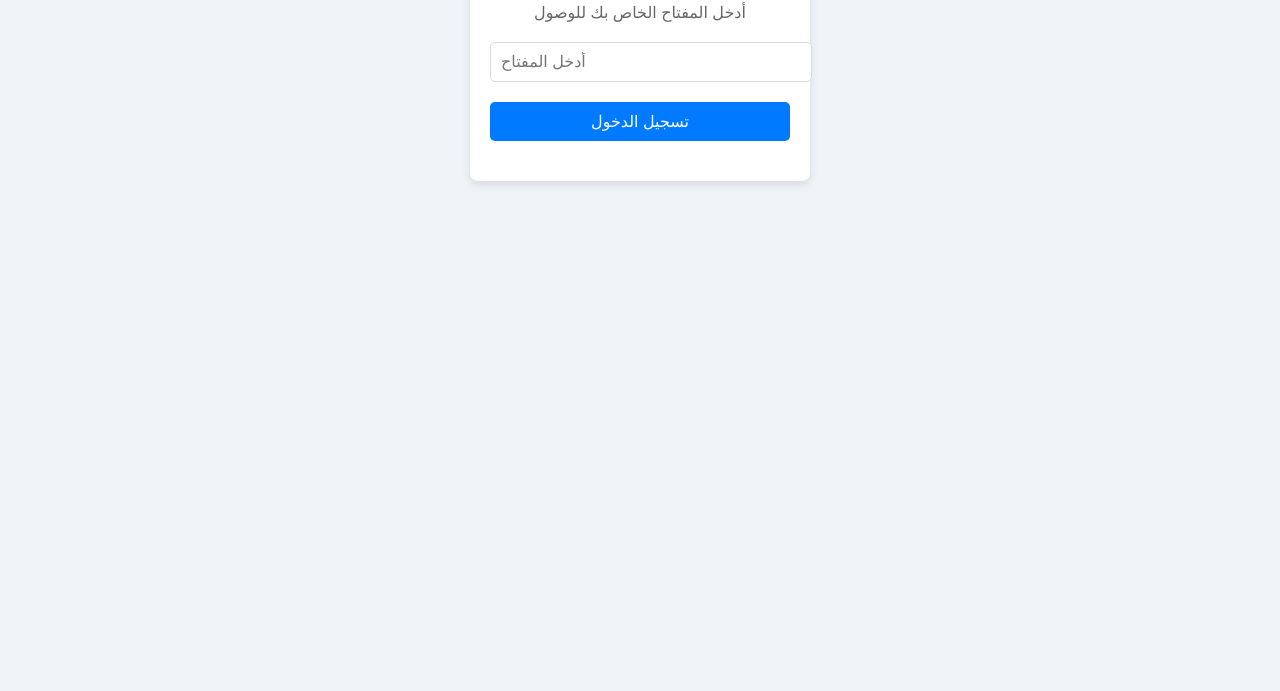
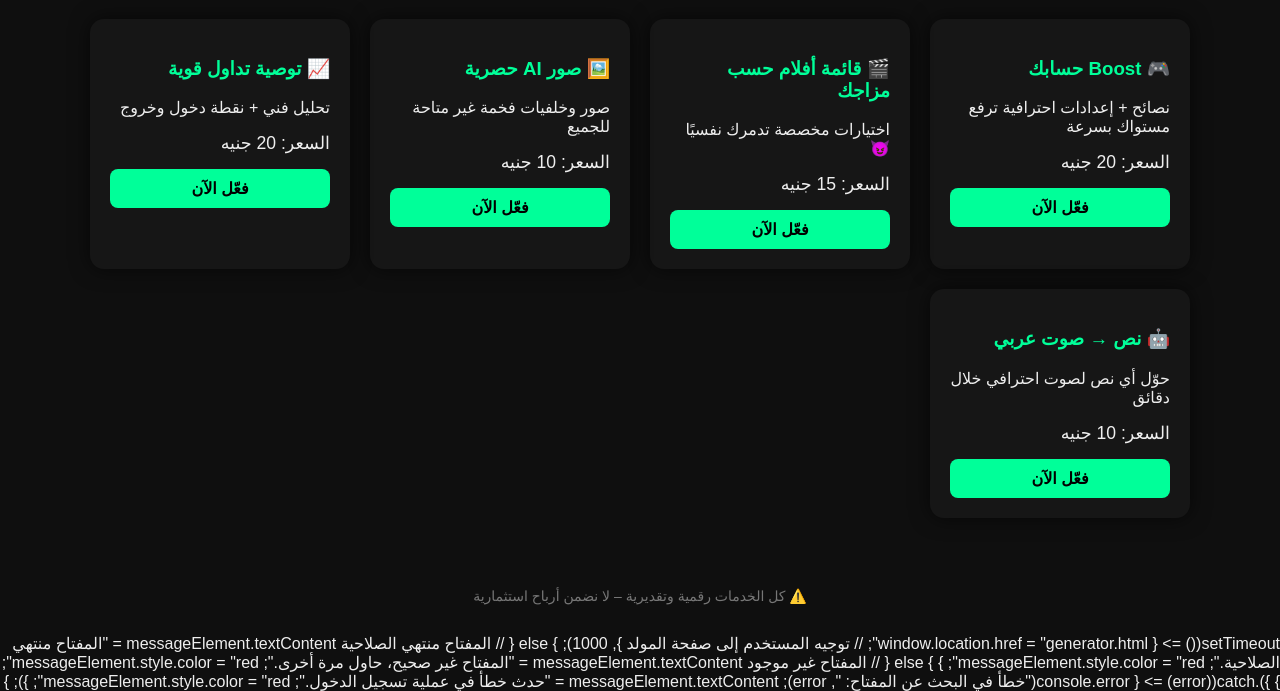
Before and after one commit to Deshaio/Egycrsh, a plain HTML site: page index.html in a window 1280 px wide. Shown: the part 356-1047 px from the top of the page. Before the commit the page ends 800 px from the top, so only its background shows below. Drawn offline with Linux system fonts and the light colour scheme.

Commit message:
Revamp index.html for ZANGR Smart Store

```diff
--- a/index.html
+++ b/index.html
@@ -1,66 +1,77 @@
-<!DOCTYPE html>
-<html lang="ar">
+<!DOCTYPE html><html lang="ar" dir="rtl">
 <head>
-    <meta charset="UTF-8">
-    <meta name="viewport" content="width=device-width, initial-scale=1.0">
-    <title>تسجيل الدخول باستخدام مفتاح</title>
-    <link rel="stylesheet" href="styles.css">
-    <!-- Firebase SDKs -->
-    <script src="https://www.gstatic.com/firebasejs/9.18.0/firebase-app.js"></script>
-    <script src="https://www.gstatic.com/firebasejs/9.18.0/firebase-firestore.js"></script>
+  <meta charset="UTF-8" />
+  <meta name="viewport" content="width=device-width, initial-scale=1.0" />
+  <title>ZANGR Smart Store</title>
+  <style>
+    body{
+      margin:0;font-family:'Cairo',sans-serif;background:#0f0f0f;color:#eee
+    }
+    header{
+      padding:40px 20px;text-align:center;background:linear-gradient(135deg,#0f0f0f,#1b1b1b)
+    }
+    header h1{color:#00ff99;font-size:2.2em}
+    header p{color:#bbb}
+    .cta{margin-top:20px;display:inline-block;padding:12px 25px;background:#00ff99;color:#000;border-radius:8px;text-decoration:none;font-weight:bold}section{padding:40px 20px;max-width:1100px;margin:auto}
+.grid{display:grid;grid-template-columns:repeat(auto-fit,minmax(250px,1fr));gap:20px}
+.card{
+  background:#161616;border-radius:14px;padding:20px;box-shadow:0 0 20px rgba(0,0,0,.6)
+}
+.card h3{color:#00ff99}
+.price{margin:15px 0;font-size:1.1em}
+.buy{
+  display:block;text-align:center;padding:10px;background:#00ff99;color:#000;border-radius:8px;text-decoration:none;font-weight:bold
+}
+footer{text-align:center;padding:30px;color:#777;font-size:14px}
+
+  </style>
 </head>
-<body>
-    <div class="login-container">
-        <h1>تسجيل الدخول</h1>
-        <p>أدخل المفتاح الخاص بك للوصول</p>
-        <input type="text" id="key-input" placeholder="أدخل المفتاح">
-        <button onclick="validateKey()">تسجيل الدخول</button>
-        <p id="message"></p>
-    </div>
+<body><header>
+  <h1>ZANGR Smart Store 😈💲</h1>
+  <p>كل خدمة رقمية محتاجها – جرّب الأول وفعّل براحتك</p>
+  <a class="cta" href="#services">ابدأ الآن 🔥</a>
+</header><section id="services">
+  <h2>🔥 الخدمات المتاحة</h2>
+  <div class="grid"><div class="card">
+  <h3>🎮 Boost حسابك</h3>
+  <p>نصائح + إعدادات احترافية ترفع مستواك بسرعة</p>
+  <div class="price">السعر: 20 جنيه</div>
+  <a class="buy" href="https://wa.me/201000000000?text=عايز%20خدمة%20Boost">فعّل الآن</a>
+</div>
 
-    <script>
-        // تكوين Firebase
-        const firebaseConfig = {
-            apiKey: "AIzaSyD4VgqdnOqANz_6AKB8BHZyiEQm0SNO6bs",
-            authDomain: "crash-7f1fc.firebaseapp.com",
-            projectId: "crash-7f1fc",
-            storageBucket: "crash-7f1fc.appspot.com",
-            messagingSenderId: "69667083655",
-            appId: "1:69667083655:web:7153101150699885f46f22"
-        };
+<div class="card">
+  <h3>🎬 قائمة أفلام حسب مزاجك</h3>
+  <p>اختيارات مخصصة تدمرك نفسيًا 😈</p>
+  <div class="price">السعر: 15 جنيه</div>
+  <a class="buy" href="https://wa.me/201000000000?text=عايز%20قائمة%20افلام">فعّل الآن</a>
+</div>
 
-        // التحقق من تحميل Firebase قبل التهيئة
-        let app, db;
-        if (!firebase.apps.length) {
-            app = firebase.initializeApp(firebaseConfig);
-            db = firebase.firestore(app);
-        } else {
-            app = firebase.app(); // استخدام التطبيق الحالي إذا كان مهيأ
-            db = firebase.firestore(app);
-        }
+<div class="card">
+  <h3>🖼️ صور AI حصرية</h3>
+  <p>صور وخلفيات فخمة غير متاحة للجميع</p>
+  <div class="price">السعر: 10 جنيه</div>
+  <a class="buy" href="https://wa.me/201000000000?text=عايز%20صور%20AI">فعّل الآن</a>
+</div>
 
-        // التحقق من المفتاح وصلاحية الوقت
-        function validateKey() {
-            const inputKey = document.getElementById("key-input").value;
-            const messageElement = document.getElementById("message");
+<div class="card">
+  <h3>📈 توصية تداول قوية</h3>
+  <p>تحليل فني + نقطة دخول وخروج</p>
+  <div class="price">السعر: 20 جنيه</div>
+  <a class="buy" href="https://wa.me/201000000000?text=عايز%20توصية%20تداول">فعّل الآن</a>
+</div>
 
-            if (!inputKey) {
-                messageElement.textContent = "من فضلك أدخل المفتاح.";
-                messageElement.style.color = "red";
-                return;
-            }
+<div class="card">
+  <h3>🤖 نص → صوت عربي</h3>
+  <p>حوّل أي نص لصوت احترافي خلال دقائق</p>
+  <div class="price">السعر: 10 جنيه</div>
+  <a class="buy" href="https://wa.me/201000000000?text=عايز%20تحويل%20نص%20لصوت">فعّل الآن</a>
+</div>
 
-            // البحث عن المفتاح في Firestore
-            db.collection("keys").doc(inputKey).get().then((doc) => {
-                if (doc.exists) {
-                    const expiryDate = doc.data().expiryDate.toDate(); // تحويل timestamp إلى تاريخ
-                    const currentDate = new Date(); // الحصول على التاريخ الحالي
-
-                    if (currentDate <= expiryDate) {
-                        // المفتاح صالح
-                        messageElement.textContent = "تم تسجيل الدخول بنجاح!";
-                        messageElement.style.color = "green";
-                        setTimeout(() => {
+  </div>
+</section><footer>
+  ⚠️ كل الخدمات رقمية وتقديرية – لا نضمن أرباح استثمارية
+</footer></body>
+</html>                        setTimeout(() => {
                             window.location.href = "generator.html"; // توجيه المستخدم إلى صفحة المولد
                         }, 1000);
                     } else {
```
